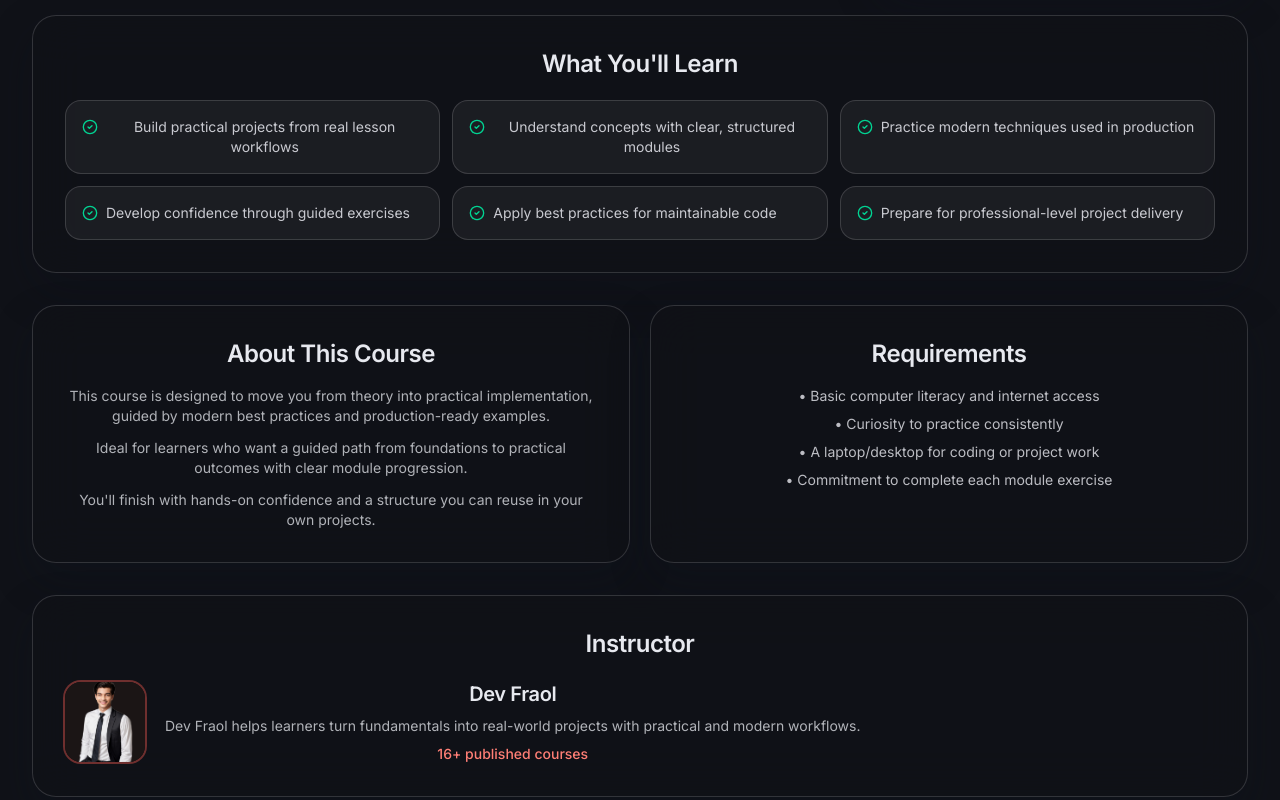
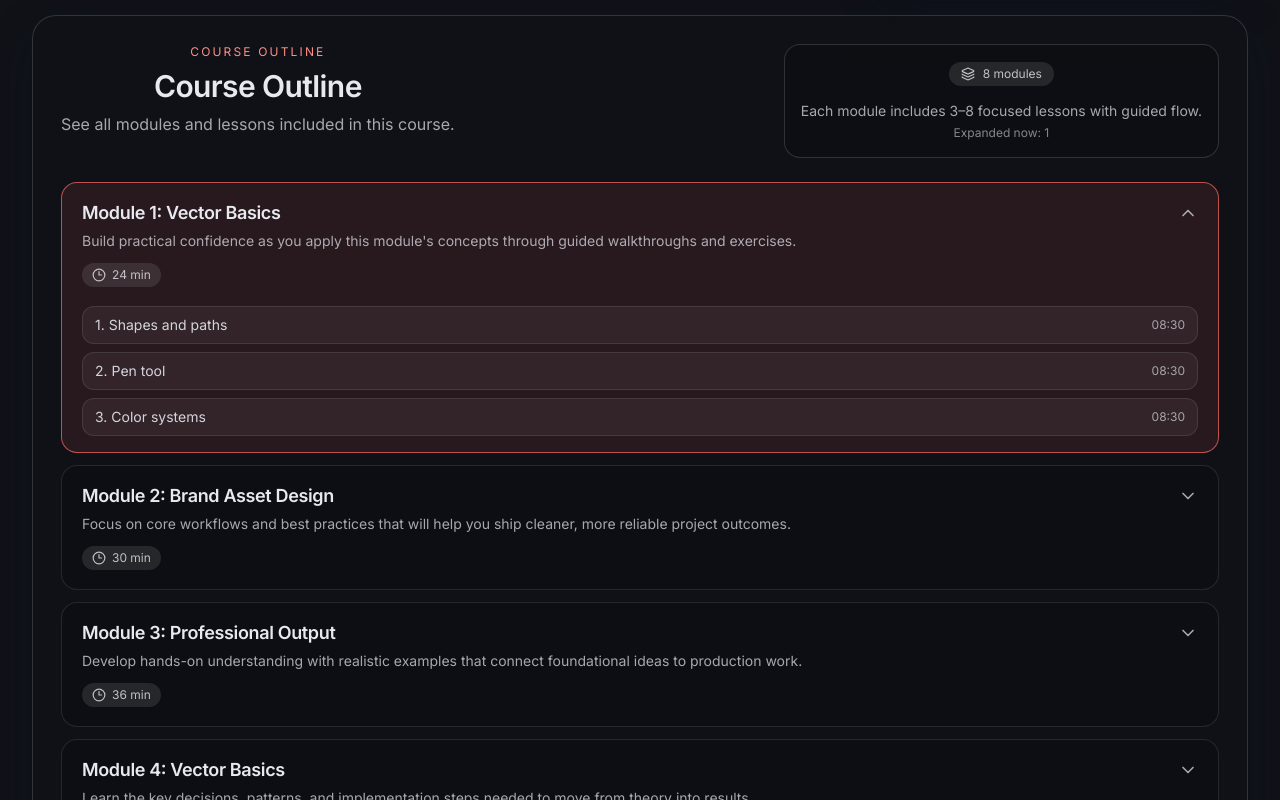
Before and after one commit to Fraol2728/devfraolweb, a React (Vite) app: page /courses/adobe-illustrator in a window 1280 px wide. Shown: the part 1060-1860 px from the top of the page. Built offline with nearby package versions, Linux system fonts and the light colour scheme; no server answers.

Commit message:
Add animated course outline accordion to course detail

```diff
--- /dev/null
+++ b/src/components/ui/CourseOutline.jsx
@@ -0,0 +1,133 @@
+import { useMemo } from "react";
+import { AnimatePresence, motion } from "framer-motion";
+import { ChevronDown, Clock3, Layers3 } from "lucide-react";
+
+const moduleDescriptionTemplates = [
+  "Build practical confidence as you apply this module's concepts through guided walkthroughs and exercises.",
+  "Focus on core workflows and best practices that will help you ship cleaner, more reliable project outcomes.",
+  "Develop hands-on understanding with realistic examples that connect foundational ideas to production work.",
+  "Learn the key decisions, patterns, and implementation steps needed to move from theory into results.",
+];
+
+const lessonDurationPool = ["06 min", "08 min", "10 min", "12 min", "14 min", "16 min", "18 min"];
+const moduleDurationPool = ["24 min", "30 min", "36 min", "42 min", "48 min", "55 min", "65 min"];
+
+const toOutlineModules = (modules) => {
+  if (!Array.isArray(modules) || modules.length === 0) return [];
+
+  const targetCount = Math.min(15, Math.max(8, modules.length));
+
+  return Array.from({ length: targetCount }, (_, index) => {
+    const sourceModule = modules[index % modules.length];
+    const sourceLessons = Array.isArray(sourceModule.lessons) ? sourceModule.lessons : [];
+    const baseLessonCount = sourceLessons.length || 3;
+    const lessonCount = Math.min(8, Math.max(3, baseLessonCount));
+
+    const lessons = Array.from({ length: lessonCount }, (__unused, lessonIndex) => {
+      const sourceLesson = sourceLessons[lessonIndex % Math.max(sourceLessons.length, 1)];
+      return {
+        id: `${sourceModule.id}-outline-lesson-${lessonIndex + 1}`,
+        title:
+          sourceLesson?.title ||
+          `Lesson ${lessonIndex + 1}: ${sourceModule.title || "Core Topic"}`,
+        duration: sourceLesson?.duration || lessonDurationPool[(index + lessonIndex) % lessonDurationPool.length],
+      };
+    });
+
+    return {
+      id: `${sourceModule.id}-outline-${index + 1}`,
+      title: `Module ${index + 1}: ${sourceModule.title || "Learning Module"}`,
+      description: moduleDescriptionTemplates[index % moduleDescriptionTemplates.length],
+      duration: moduleDurationPool[index % moduleDurationPool.length],
+      lessons,
+    };
+  });
+};
+
+export const CourseOutline = ({ modules, openModuleId, onToggleModule }) => {
+  const outlineModules = useMemo(() => toOutlineModules(modules), [modules]);
+  const expandedCount = outlineModules.filter((module) => module.id === openModuleId).length;
+
+  return (
+    <section className="rounded-3xl border border-white/15 bg-background/70 p-5 shadow-[0_18px_45px_rgba(15,20,35,0.28)] backdrop-blur-xl sm:p-7">
+      <div className="mb-6 flex flex-col gap-4 lg:flex-row lg:items-start lg:justify-between">
+        <div>
+          <p className="text-xs uppercase tracking-[0.18em] text-[#ff8f87]">Course Outline</p>
+          <h2 className="mt-2 text-2xl font-semibold text-foreground sm:text-3xl">Course Outline</h2>
+          <p className="mt-2 max-w-2xl text-sm text-foreground/70 sm:text-base">
+            See all modules and lessons included in this course.
+          </p>
+        </div>
+
+        <aside className="rounded-2xl border border-white/15 bg-black/15 p-4 lg:sticky lg:top-20 lg:min-w-[220px]">
+          <div className="inline-flex items-center gap-2 rounded-full bg-white/10 px-3 py-1 text-xs text-foreground/80">
+            <Layers3 className="h-3.5 w-3.5" />
+            {outlineModules.length} modules
+          </div>
+          <p className="mt-3 text-sm text-foreground/70">Each module includes 3–8 focused lessons with guided flow.</p>
+          <p className="mt-1 text-xs text-foreground/55">Expanded now: {expandedCount ? 1 : 0}</p>
+        </aside>
+      </div>
+
+      <div className="space-y-3">
+        {outlineModules.map((module) => {
+          const isOpen = module.id === openModuleId;
+
+          return (
+            <article
+              key={module.id}
+              className={`rounded-2xl border transition ${
+                isOpen
+                  ? "border-[#ff6c63]/70 bg-[#ff6c63]/10"
+                  : "border-white/10 bg-black/10"
+              }`}
+            >
+              <button
+                type="button"
+                onClick={() => onToggleModule(isOpen ? null : module.id)}
+                className="flex w-full items-start justify-between gap-3 px-4 py-4 text-left sm:px-5"
+              >
+                <div>
+                  <h3 className="text-base font-semibold text-foreground sm:text-lg">{module.title}</h3>
+                  <p className="mt-1 text-sm text-foreground/70">{module.description}</p>
+                  <div className="mt-3 inline-flex items-center gap-1.5 rounded-full bg-white/10 px-2.5 py-1 text-xs text-foreground/80">
+                    <Clock3 className="h-3.5 w-3.5" /> {module.duration}
+                  </div>
+                </div>
+
+                <ChevronDown className={`mt-1 h-5 w-5 shrink-0 text-foreground/70 transition-transform ${isOpen ? "rotate-180" : ""}`} />
+              </button>
+
+              <AnimatePresence initial={false}>
+                {isOpen ? (
+                  <motion.div
+                    key="content"
+                    initial={{ height: 0, opacity: 0 }}
+                    animate={{ height: "auto", opacity: 1 }}
+                    exit={{ height: 0, opacity: 0 }}
+                    transition={{ duration: 0.28, ease: "easeInOut" }}
+                    className="overflow-hidden"
+                  >
+                    <ul className="space-y-2 px-4 pb-4 sm:px-5">
+                      {module.lessons.map((lesson, lessonIndex) => (
+                        <li
+                          key={lesson.id}
+                          className="flex items-center justify-between rounded-xl border border-white/10 bg-white/5 px-3 py-2 text-sm"
+                        >
+                          <span className="text-foreground/90">
+                            {lessonIndex + 1}. {lesson.title}
+                          </span>
+                          <span className="text-xs text-foreground/65">{lesson.duration}</span>
+                        </li>
+                      ))}
+                    </ul>
+                  </motion.div>
+                ) : null}
+              </AnimatePresence>
+            </article>
+          );
+        })}
+      </div>
+    </section>
+  );
+};
--- a/src/pages/CourseDetailPage.jsx
+++ b/src/pages/CourseDetailPage.jsx
@@ -7,6 +7,7 @@ import { courses } from "@/data/courses";
 import { useSeoMeta } from "@/hooks/useSeoMeta";
 import { LessonPlayer } from "@/components/ui/LessonPlayer";
 import { CurriculumSidebar } from "@/components/ui/CurriculumSidebar";
+import { CourseOutline } from "@/components/ui/CourseOutline";
 import { WhatYouLearn } from "@/components/ui/WhatYouLearn";
 import { InstructorSection } from "@/components/ui/InstructorSection";
 import { RelatedCourses } from "@/components/ui/RelatedCourses";
@@ -96,6 +97,7 @@ export const CourseDetailPage = () => {
   const [openModuleId, setOpenModuleId] = useState(null);
   const [showLockedModal, setShowLockedModal] = useState(false);
   const [isDrawerOpen, setIsDrawerOpen] = useState(false);
+  const [outlineOpenModuleId, setOutlineOpenModuleId] = useState(null);
 
   useEffect(() => {
     let isCancelled = false;
@@ -128,6 +130,7 @@ export const CourseDetailPage = () => {
   useEffect(() => {
     if (!courseBundle?.modules?.length) return;
     setOpenModuleId(courseBundle.modules[0].id);
+    setOutlineOpenModuleId(`${courseBundle.modules[0].id}-outline-1`);
     const firstPreview = courseBundle.lessons.find((lesson) => lesson.is_preview);
     setActiveLesson(firstPreview || courseBundle.lessons[0]);
   }, [courseBundle]);
@@ -260,6 +263,12 @@ export const CourseDetailPage = () => {
             ) : null}
           </AnimatePresence>
 
+          <CourseOutline
+            modules={courseBundle.modules}
+            openModuleId={outlineOpenModuleId}
+            onToggleModule={setOutlineOpenModuleId}
+          />
+
           <WhatYouLearn outcomes={learningOutcomes} />
 
           <section className="grid gap-5 xl:grid-cols-2">
```
